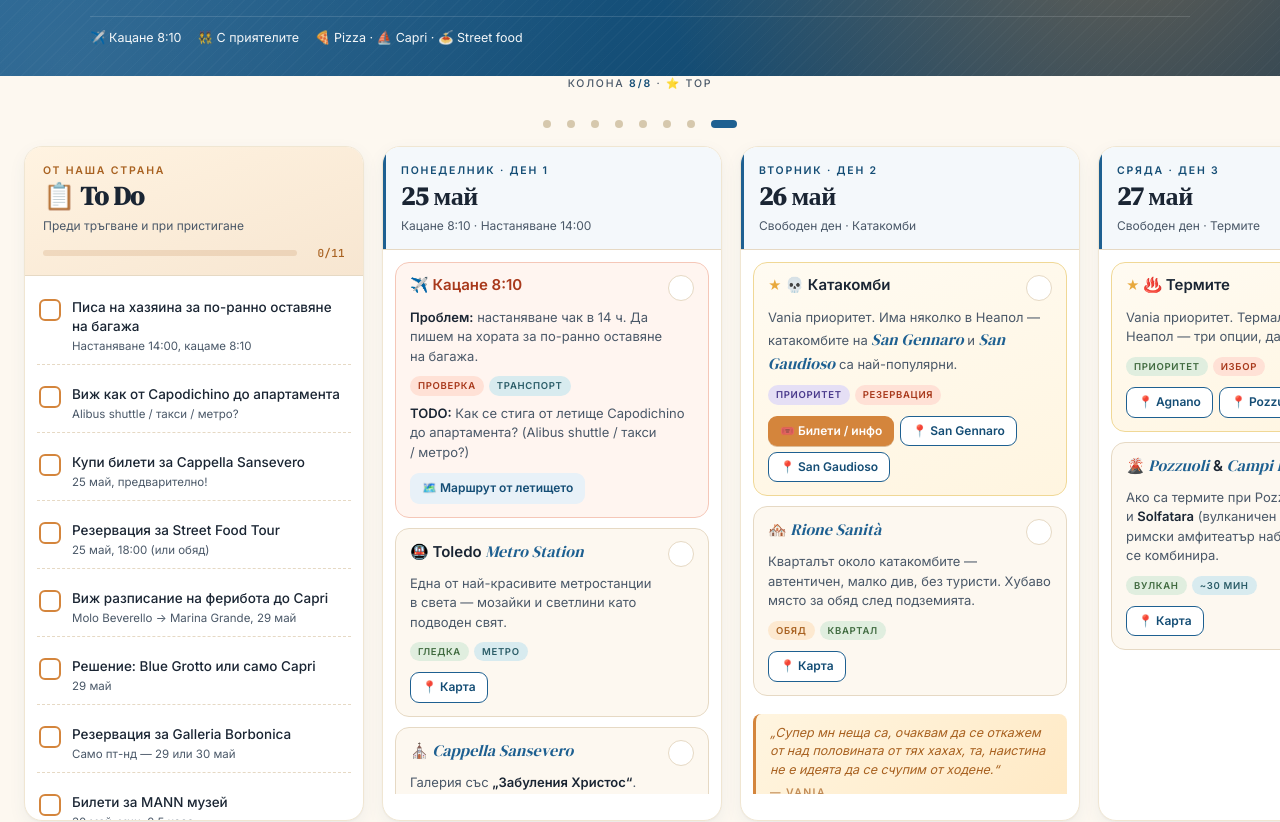
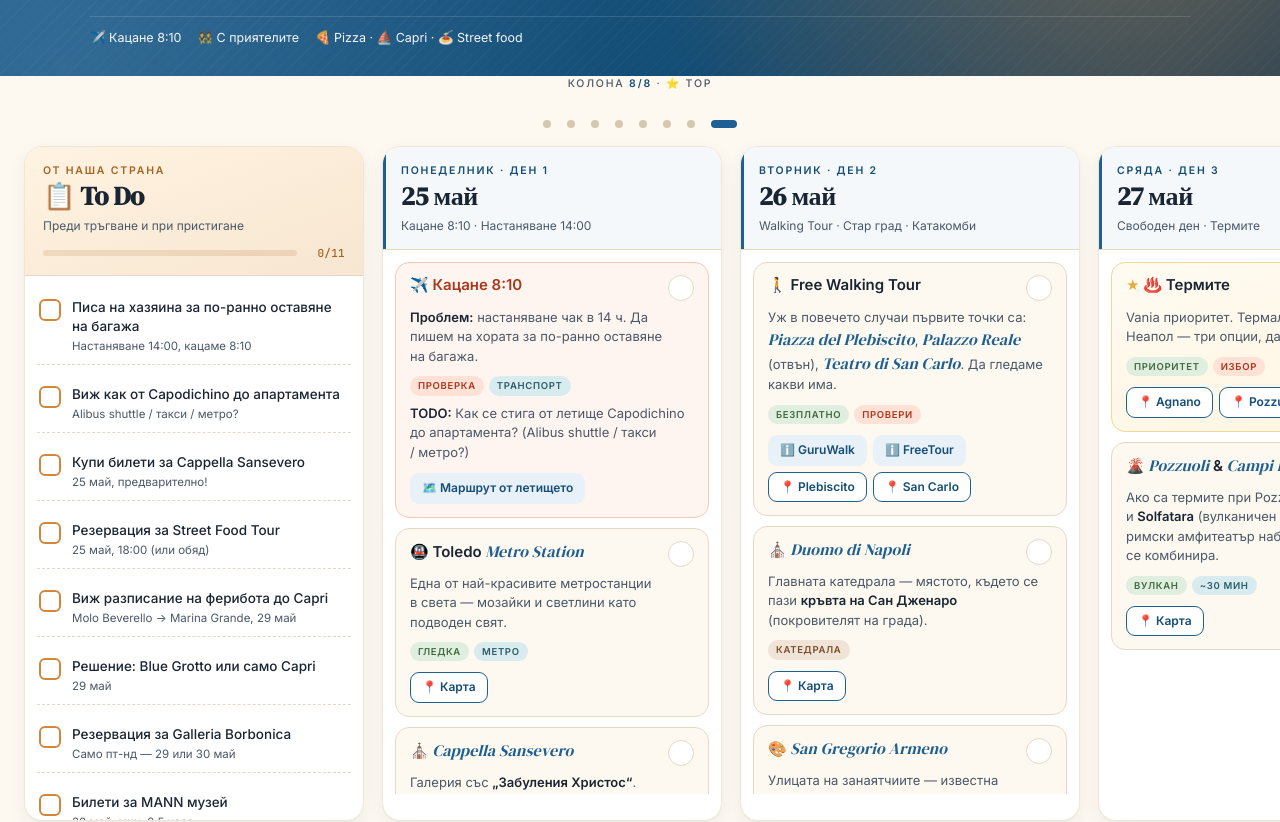
Before and after one commit to a1441/Italy, a plain HTML site: page index.html in a window 1280 px wide. Shown: the part 141-963 px from the top of the page. Drawn offline with Linux system fonts and the light colour scheme.

Commit message:
feat: add walking tour + Duomo, San Gregorio Armeno, Santa Chiara to 26 май

```diff
--- a/index.html
+++ b/index.html
@@ -807,9 +807,60 @@
     <div class="col-head day">
       <div class="col-day"><span>Вторник · Ден 2</span></div>
       <h2 class="col-title">26 май</h2>
-      <div class="col-note">Свободен ден · Катакомби</div>
+      <div class="col-note">Walking Tour · Стар град · Катакомби</div>
     </div>
     <div class="col-body">
+
+      <div class="card" data-card-id="walking-tour">
+        <div class="card-head">
+          <h3><span class="card-title-text">🚶 Free Walking Tour</span></h3>
+          <button class="visit-btn" aria-label="Маркирай"><span>✓</span></button>
+        </div>
+        <p>Уж в повечето случаи първите точки са: <span class="ita">Piazza del Plebiscito</span>, <span class="ita">Palazzo Reale</span> (отвън), <span class="ita">Teatro di San Carlo</span>. Да гледаме какви има.</p>
+        <div class="tags"><span class="tag view">безплатно</span><span class="tag warn">провери</span></div>
+        <div class="btns">
+          <a class="btn btn-info" href="https://www.guruwalk.com/walks/naples" target="_blank" rel="noopener">ℹ️ GuruWalk</a>
+          <a class="btn btn-info" href="https://www.freetour.com/naples" target="_blank" rel="noopener">ℹ️ FreeTour</a>
+          <a class="btn btn-map" href="https://www.google.com/maps/search/Piazza+del+Plebiscito+Naples" target="_blank" rel="noopener">📍 Plebiscito</a>
+          <a class="btn btn-map" href="https://www.google.com/maps/search/Teatro+di+San+Carlo+Naples" target="_blank" rel="noopener">📍 San Carlo</a>
+        </div>
+      </div>
+
+      <div class="card" data-card-id="duomo">
+        <div class="card-head">
+          <h3><span class="card-title-text">⛪ <span class="ita">Duomo di Napoli</span></span></h3>
+          <button class="visit-btn" aria-label="Маркирай"><span>✓</span></button>
+        </div>
+        <p>Главната катедрала — мястото, където се пази <strong>кръвта на Сан Дженаро</strong> (покровителят на града).</p>
+        <div class="tags"><span class="tag church">катедрала</span></div>
+        <div class="btns">
+          <a class="btn btn-map" href="https://www.google.com/maps/search/Duomo+di+Napoli" target="_blank" rel="noopener">📍 Карта</a>
+        </div>
+      </div>
+
+      <div class="card" data-card-id="san-gregorio-armeno">
+        <div class="card-head">
+          <h3><span class="card-title-text">🎨 <span class="ita">San Gregorio Armeno</span></span></h3>
+          <button class="visit-btn" aria-label="Маркирай"><span>✓</span></button>
+        </div>
+        <p>Улицата на занаятчиите — известна с <strong>ръчно изработените фигурки за Рождество</strong>.</p>
+        <div class="tags"><span class="tag view">занаяти</span></div>
+        <div class="btns">
+          <a class="btn btn-map" href="https://www.google.com/maps/search/Via+San+Gregorio+Armeno+Naples" target="_blank" rel="noopener">📍 Карта</a>
+        </div>
+      </div>
+
+      <div class="card" data-card-id="santa-chiara">
+        <div class="card-head">
+          <h3><span class="card-title-text">🌿 <span class="ita">Chiostro di Santa Chiara</span></span></h3>
+          <button class="visit-btn" aria-label="Маркирай"><span>✓</span></button>
+        </div>
+        <p>Майоликова градина — <strong>тих манастирски двор, покрит с цветни керамични плочки</strong>.</p>
+        <div class="tags"><span class="tag church">манастир</span><span class="tag view">градина</span></div>
+        <div class="btns">
+          <a class="btn btn-map" href="https://www.google.com/maps/search/Chiostro+di+Santa+Chiara+Naples" target="_blank" rel="noopener">📍 Карта</a>
+        </div>
+      </div>
 
       <div class="card priority" data-card-id="catacombe">
         <div class="card-head">
```
